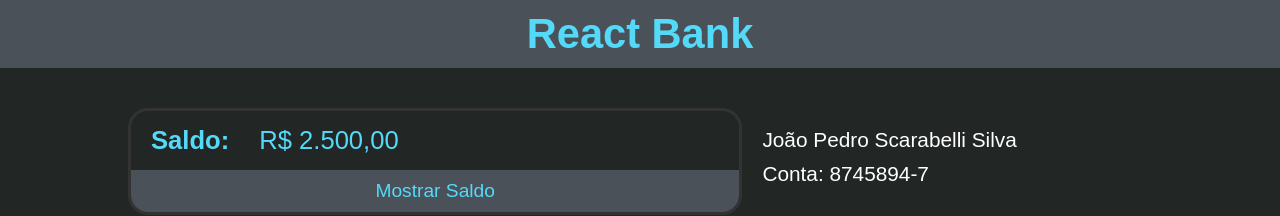
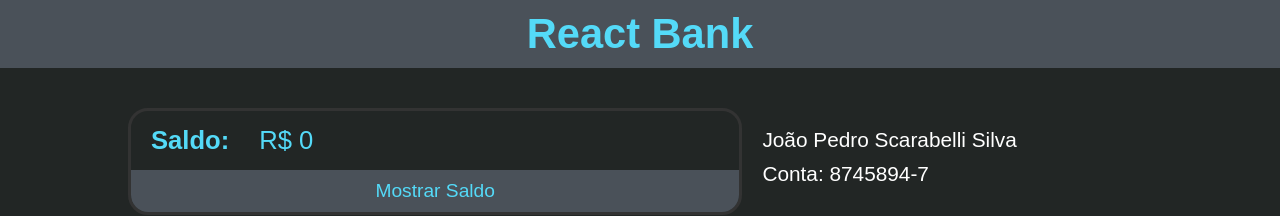
Before and after one commit to JPSS14/react-bank, a Next.js app: page / in a window 1280 px wide. Shown: the top 216 px of the page. Built offline with nearby package versions, Linux system fonts and the light colour scheme.

Commit message:
react-bank UPDATE 19: Create BankContext

```diff
--- a/src/components/Balance.tsx
+++ b/src/components/Balance.tsx
@@ -1,13 +1,16 @@
 import style from '../styles/Balance.module.scss';
+import {useContext} from 'react';
+import {BankContext} from '../contexts/BankContext';
 
 export function Balance(){
+    const {balance} = useContext(BankContext);
     return(
             <div className={style.mainBalance}>
                 <header>
                     <h1>Saldo: </h1>
                 </header>
                 <div>
-                    <p>R$ 2.500,00</p>
+                    <p>R$ {balance}</p>
                 </div>
                 <div className={style.mainBalanceShow}>
                     Mostrar Saldo
--- /dev/null
+++ b/src/contexts/BankContext.tsx
@@ -0,0 +1,31 @@
+import {createContext, ReactNode, useState} from 'react';
+
+interface User{
+    name: string;
+    password: string;
+}
+
+interface BankContextData{
+    balance: number;
+}
+
+export const BankContext = createContext({} as BankContextData);
+
+interface BankProviderProps{
+    children: ReactNode;
+}
+
+export function BankProvider({children}:BankProviderProps){
+
+    const [balance, setBalance] = useState(0);
+
+    return(
+        <BankContext.Provider
+            value={{
+                balance
+            }}
+        >
+            {children}
+        </BankContext.Provider>
+    );
+}
--- a/src/pages/_app.tsx
+++ b/src/pages/_app.tsx
@@ -1,6 +1,11 @@
 import '../styles/global.css';
+import { BankProvider } from '../contexts/BankContext';
 function MyApp({ Component, pageProps }) {
-  return <Component {...pageProps} />
+  return (
+    <BankProvider>
+      <Component {...pageProps} />
+    </BankProvider>
+  );
 }
 
 export default MyApp
```
